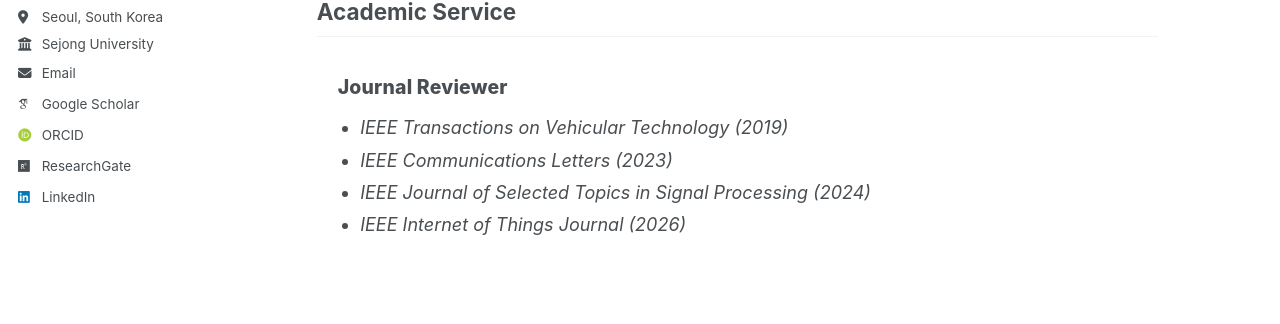
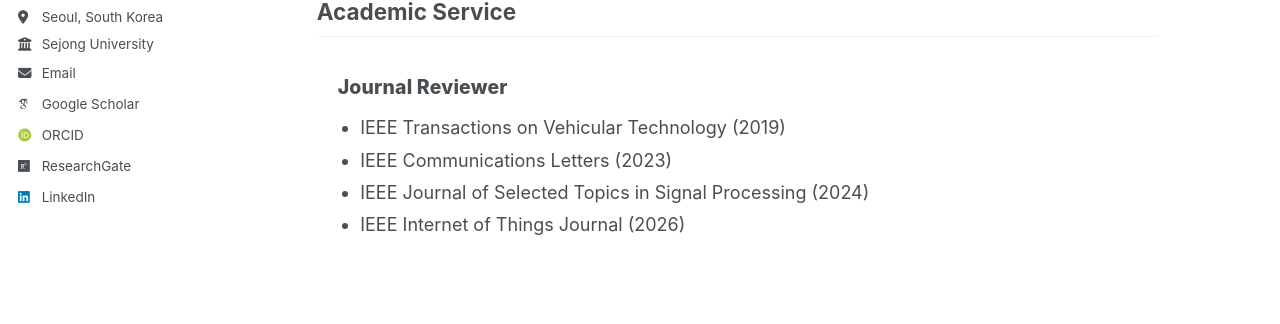
Before and after one commit to icnsl/icnsl.github.io, a Jekyll site: the page built from _pages/experiences.md, in a window 1280 px wide and 900 px high, scrolled down 1438 px. Shown: the part 431-755 px from the top of the window. Built offline with Jekyll 4.4.1, drawn with Linux system fonts in a browser that asks for light colours; some web fonts are replaced; a script bundle is joined from its source files by our own code; library files that are not in the unit come from our copies.

```diff
--- a/_pages/experiences.md
+++ b/_pages/experiences.md
@@ -147,10 +147,10 @@ author_profile: true
     </div>
 
     <ul class="service-details">
-      <li><em>IEEE Transactions on Vehicular Technology (2019) </em></li>
-      <li><em>IEEE Communications Letters (2023) </em></li>
-      <li><em>IEEE Journal of Selected Topics in Signal Processing (2024) </em></li>
-      <li><em>IEEE Internet of Things Journal (2026) </em></li>
+      <li>IEEE Transactions on Vehicular Technology (2019) </li>
+      <li>IEEE Communications Letters (2023) </li>
+      <li>IEEE Journal of Selected Topics in Signal Processing (2024) </li>
+      <li>IEEE Internet of Things Journal (2026) </li>
     </ul>
   </div>
 </div>
```
